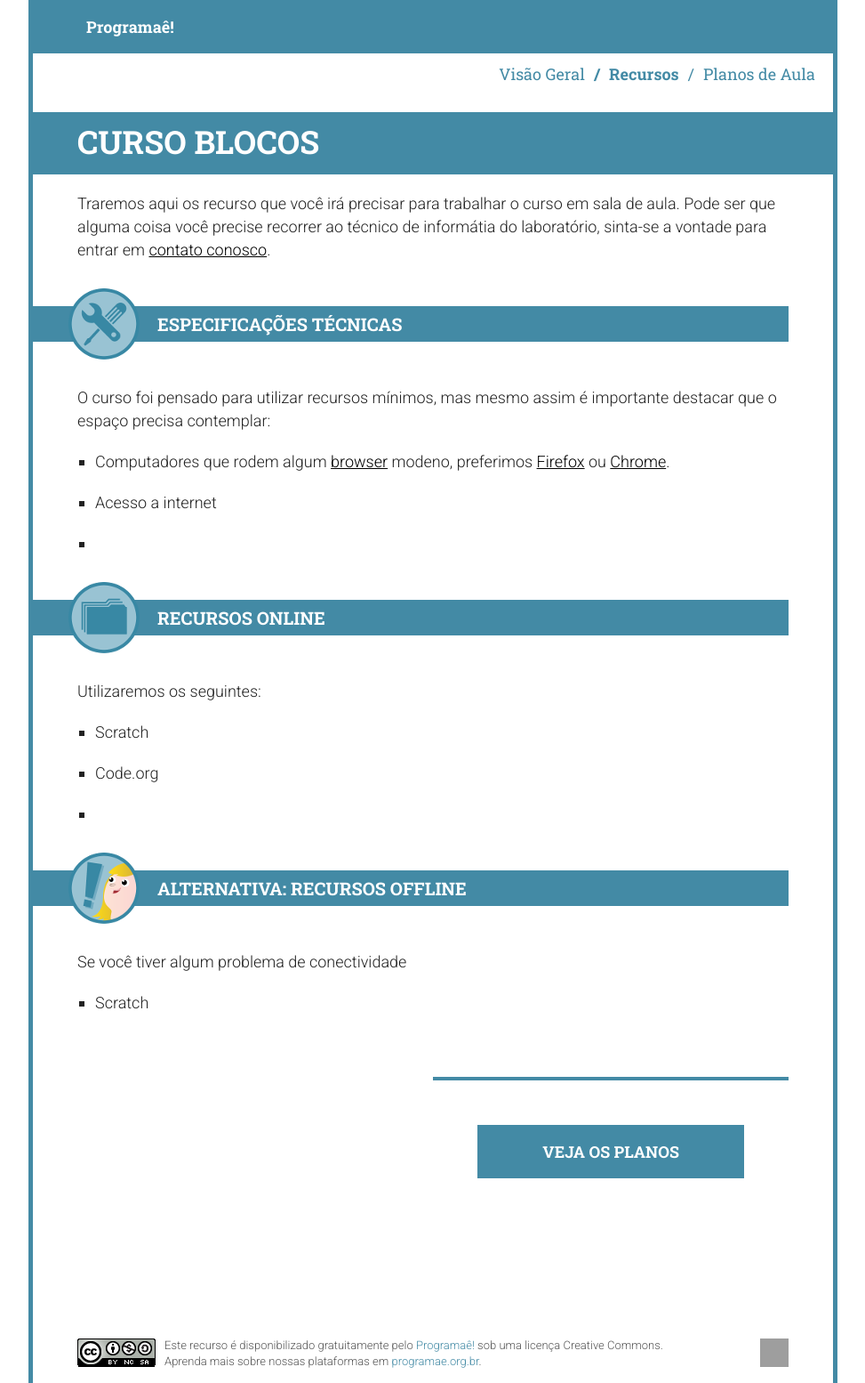
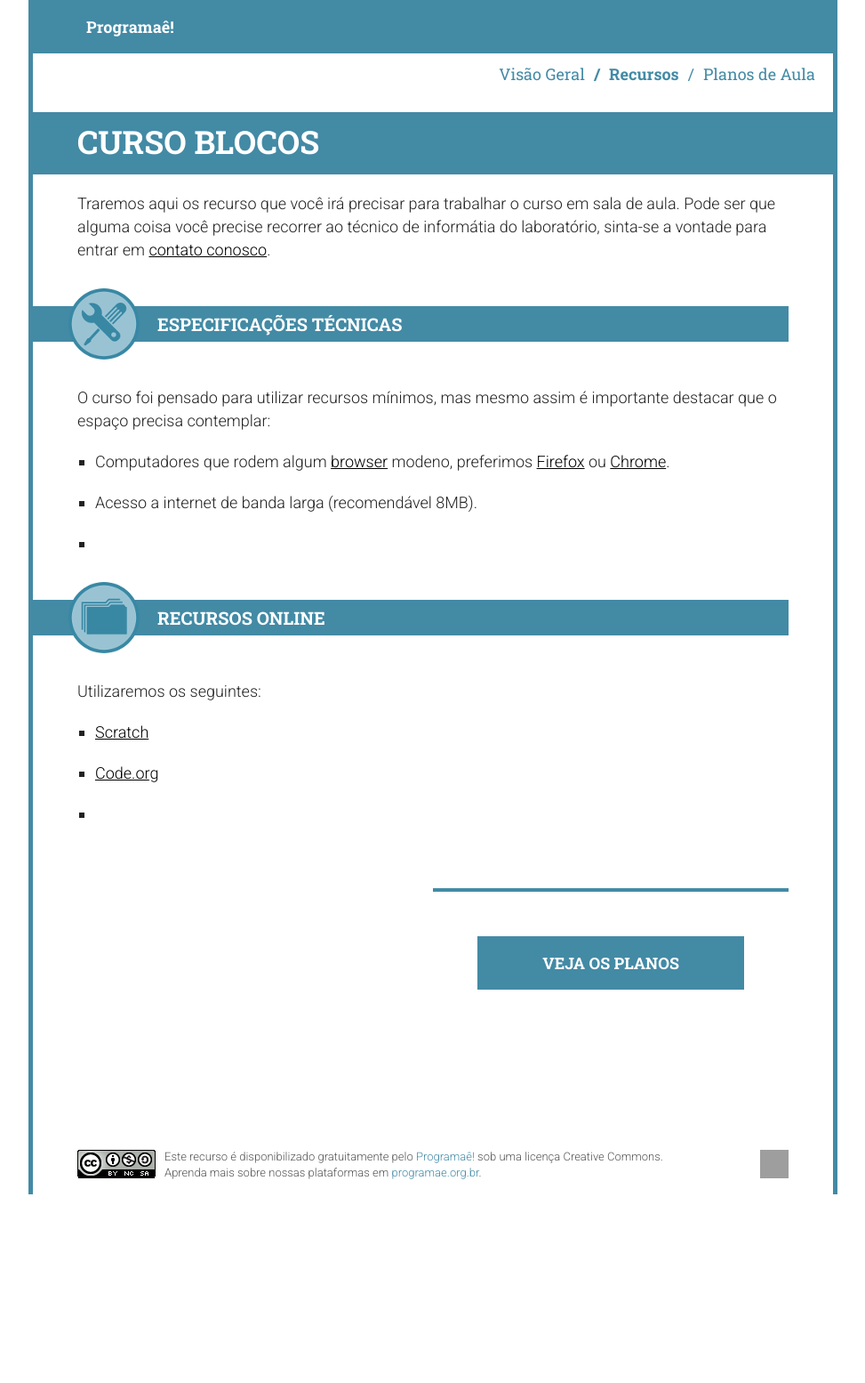
Before and after one commit to Programae/blocos, a Jekyll site: the page built from recursos.md, in a window 1280 px wide. Shown: the whole page at 89% size, without its empty margins (153-1126 px from the left). Built offline with Jekyll 4.4.1, drawn with Linux system fonts in a browser that asks for light colours; nearby versions of some CDN libraries; library files that are not in the unit come from our copies; after the commit the page ends 1342 px from its top, so only the background shows below that; part of the change alters nothing that is shown; grey boxes are pictures that could not be loaded.

Commit message:
recursos

```diff
--- a/_layouts/recursos.html
+++ b/_layouts/recursos.html
@@ -43,7 +43,7 @@
 
     <ul>
     <li>Computadores que rodem algum <a href="http://pt.wikipedia.org/wiki/Navegador_%28inform%C3%A1tica%29">browser</a> modeno, preferimos <a href="http://www.getfirefox.com">Firefox</a> ou <a href="https://www.google.com/chrome/browser/desktop/index.html">Chrome</a>.</li>
-    <li>Acesso a internet</li>
+    <li>Acesso a internet de banda larga (recomendável 8MB).</li>
     <li></li>
     </ul>
 
@@ -57,24 +57,25 @@
         <p>Utilizaremos os seguintes:</p>
 
         <ul>
-        <li>Scratch </li>
-        <li>Code.org</li>
+        <li><a href="https://scratch.mit.edu/">Scratch</a></li>
+        <li><a href="http://studio.code.org">Code.org</a></li>
         <li></li>
         </ul>
 
     </aside>
 
+<!--
     <aside class="overview exclamation">
         <h2>Alternativa: Recursos offline</h2>
 
         <p>Se você tiver algum problema de conectividade</p>
 
         <ul>
-        <li>Scratch </li>
+        <li>Scratch</li>
         </ul>
 
     </aside>
-
+-->
 
 <nav class="buttons" style="float: right">
 <a class="button lessons" href="../planos/">Veja os planos</a>
```
